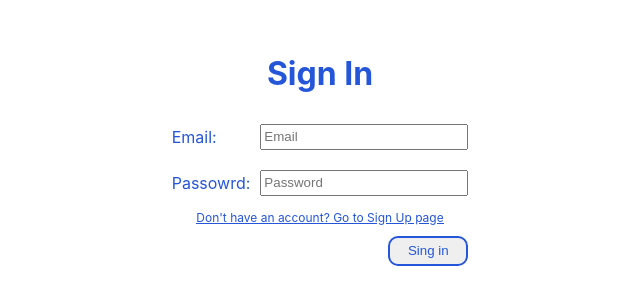
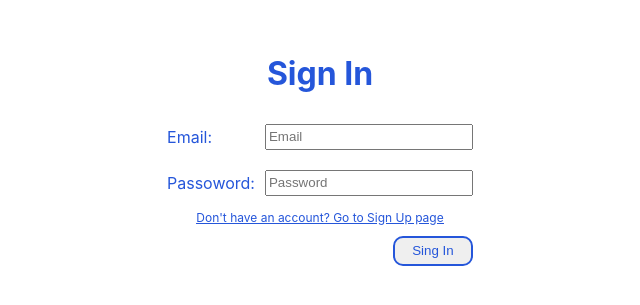
Before and after one commit to dimaka77/myDashboard, a React app in the folder client/: page / in a window 1280 px wide. Shown: the part 251-556 px from the top of the page, without its empty margins (320-960 px from the left). Built offline with nearby package versions, Linux system fonts and the light colour scheme.

Commit message:
typo in password

```diff
--- a/client/src/components/home/smart/Signin.jsx
+++ b/client/src/components/home/smart/Signin.jsx
@@ -32,7 +32,7 @@ const SignIn = props => {
 				/>
 				<InputField
 					fieldName="password"
-					labelTxt="Passowrd:"
+					labelTxt="Passoword:"
                     placeholder="Password"
                     type="password"
 				/>
@@ -42,7 +42,7 @@ const SignIn = props => {
 					</Link>
 				</LinkWrapper>
 				<ButtonWrapper>
-					<Button type="submit">Sing in</Button>
+					<Button type="submit">Sing In</Button>
 				</ButtonWrapper>
 			</InputForm>
 		</InputFormWrapper>
--- a/client/src/components/home/smart/Signup.jsx
+++ b/client/src/components/home/smart/Signup.jsx
@@ -45,7 +45,7 @@ const SignUp = props => {
 					</Link>
 				</LinkWrapper>
 				<ButtonWrapper>
-					<Button type="submit">Sign up</Button>
+					<Button type="submit">Sign Up</Button>
 				</ButtonWrapper>
 			</InputForm>
 		</InputFormWrapper>
```
